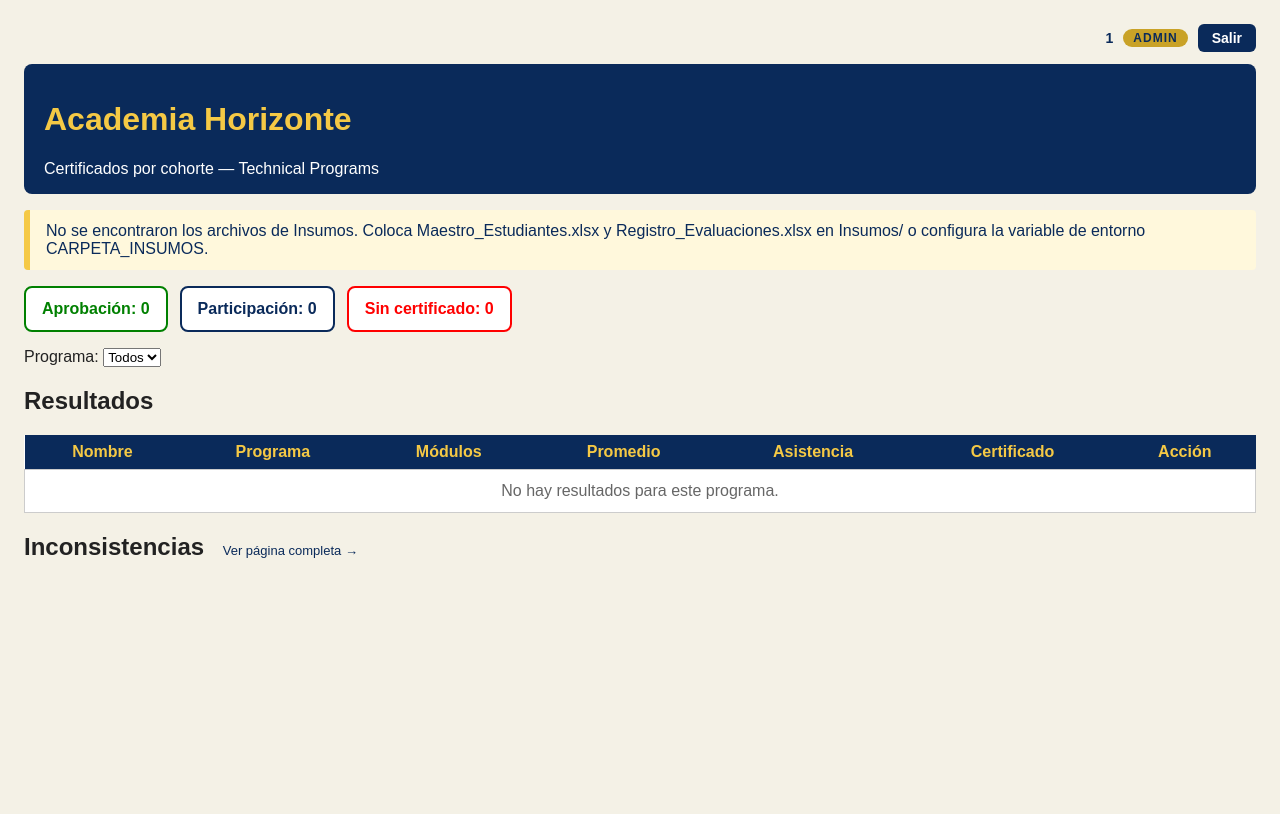
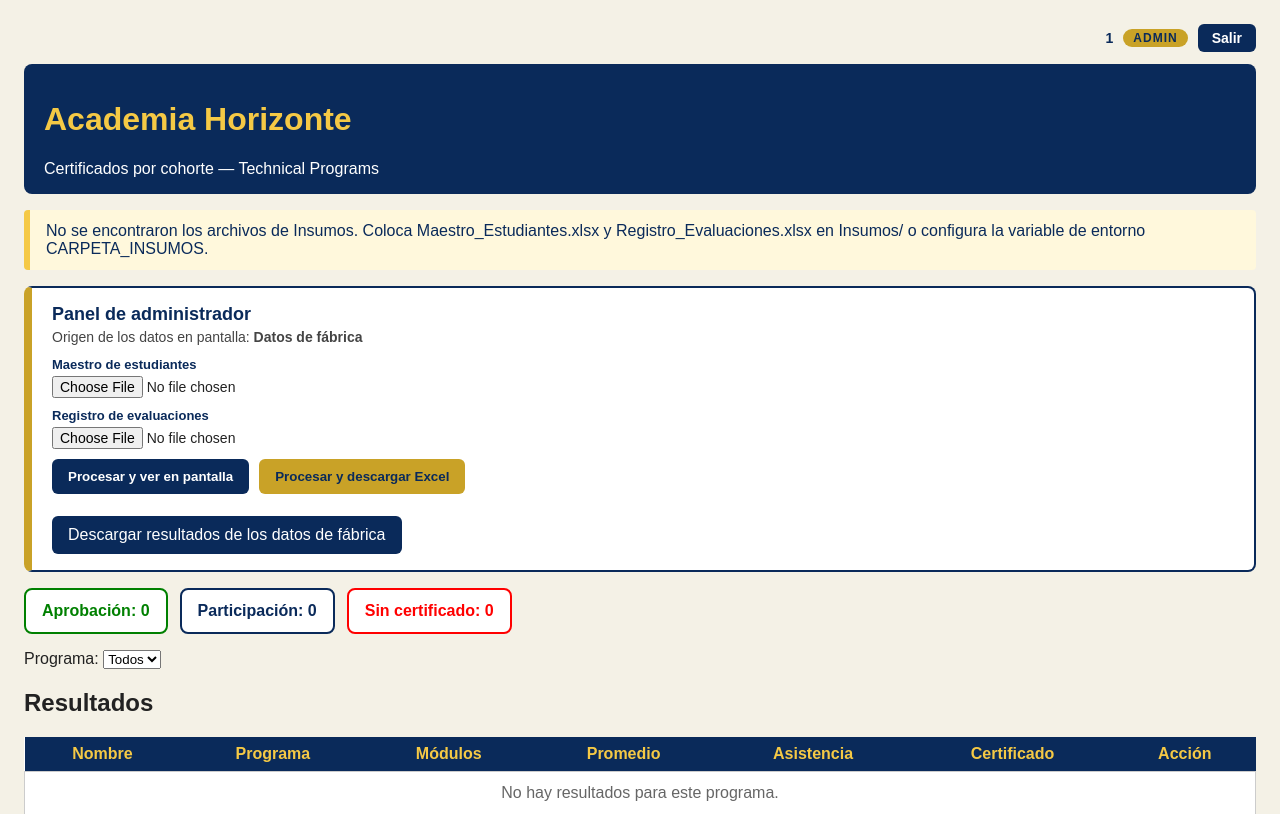
Before and after one commit to Sandrajr10/app_certificado, a Flask app: page / in a window 1280 px wide. Shown: the top 814 px of the page. Before the commit the page ends 558 px from the top, so only its background shows below. Run offline with Flask 3, Linux system fonts and the light colour scheme; the visitor is signed in with stand-in values (Sample User, id 1).

Commit message:
Agrega panel admin para subir Excel y descargar resultados

```diff
--- a/app.py
+++ b/app.py
@@ -2,14 +2,15 @@
 # Toda la lógica vive aquí. La página solo muestra, no calcula.
 
 import hmac  # comparación segura de textos (correo y contraseña)
+import io  # BytesIO: archivos que viven en la memoria, no en el disco
 import os  # para leer variables de entorno (configuración en la nube)
 from datetime import date  # para la fecha de emisión del certificado
 from functools import wraps  # para conservar el nombre de las funciones decoradas
 from pathlib import Path  # para armar rutas de archivos
 
 from dotenv import load_dotenv  # lee el archivo .env cuando existe en local
-from flask import Flask, redirect, render_template, request, session, url_for
-from openpyxl import load_workbook  # para leer los Excel .xlsx
+from flask import Flask, redirect, render_template, request, send_file, session, url_for
+from openpyxl import Workbook, load_workbook  # leer y escribir Excel .xlsx
 
 # Carga las variables del archivo .env (en Vercel no existe y no pasa nada)
 load_dotenv()
@@ -20,6 +21,12 @@ app = Flask(__name__, static_folder="public/static", static_url_path="/static")
 
 # Clave para firmar la cookie de sesión. En producción debe venir de SECRET_KEY.
 app.config["SECRET_KEY"] = os.environ.get("SECRET_KEY", "clave-solo-para-demostracion")
+
+# Límite del cuerpo de la petición: 4 MB (Vercel corta alrededor de 4.5 MB)
+app.config["MAX_CONTENT_LENGTH"] = 4 * 1024 * 1024
+
+# Tipo de archivo que se devuelve al descargar un Excel
+MIMETYPE_EXCEL = "application/vnd.openxmlformats-officedocument.spreadsheetml.sheet"
 
 # VARIABLES de tipo texto: credenciales leídas del entorno, NUNCA escritas aquí.
 # ADMIN_* entra con rol "admin"; USUARIO_* entra con rol "usuario".
@@ -140,38 +147,48 @@ def decidir_certificado(promedio, asistencia):
         return "Participación"
 
 
-# FUNCIÓN: lee los Excel y prepara todo lo que la página necesita
-def cargar_datos():
-    # VARIABLES de tipo ruta: ubicación de cada Excel según el entorno
-    carpeta = carpeta_insumos()
-    ruta_maestro = carpeta / ARCHIVO_MAESTRO
-    ruta_registro = carpeta / ARCHIVO_REGISTRO
+# FUNCIÓN: lee los Excel y prepara todo lo que la página necesita.
+# Si recibe archivos (BytesIO), los usa; si no, lee Insumos/ o demo/.
+def cargar_datos(archivo_maestro=None, archivo_registro=None):
+    # CONDICIONAL: los dos archivos subidos se leen directamente de la memoria
+    if archivo_maestro is not None and archivo_registro is not None:
+        # VARIABLE: sin clave de caché, porque cada archivo subido es distinto
+        clave = None
+        libro = load_workbook(archivo_maestro, read_only=True, data_only=True)
+        libro2 = load_workbook(archivo_registro, read_only=True, data_only=True)
+    else:
+        # Camino normal: ubicar la carpeta de datos de fábrica
+        carpeta = carpeta_insumos()
+        ruta_maestro = carpeta / ARCHIVO_MAESTRO
+        ruta_registro = carpeta / ARCHIVO_REGISTRO
 
-    # CONDICIONAL: si falta algún Excel se avisa en la página, no se rompe la app
-    if not ruta_maestro.exists() or not ruta_registro.exists():
-        aviso = (
-            "No se encontraron los archivos de Insumos. "
-            "Coloca Maestro_Estudiantes.xlsx y Registro_Evaluaciones.xlsx en Insumos/ "
-            "o configura la variable de entorno CARPETA_INSUMOS."
+        # CONDICIONAL: si falta algún Excel se avisa en la página, no se rompe la app
+        if not ruta_maestro.exists() or not ruta_registro.exists():
+            aviso = (
+                "No se encontraron los archivos de Insumos. "
+                "Coloca Maestro_Estudiantes.xlsx y Registro_Evaluaciones.xlsx en Insumos/ "
+                "o configura la variable de entorno CARPETA_INSUMOS."
+            )
+            return [], {"aprobacion": 0, "participacion": 0, "sin": 0}, [], [], aviso
+
+        # CONDICIONAL: si los archivos no cambiaron desde la última lectura, se reutiliza
+        clave = (
+            str(ruta_maestro),
+            ruta_maestro.stat().st_mtime_ns,
+            str(ruta_registro),
+            ruta_registro.stat().st_mtime_ns,
         )
-        return [], {"aprobacion": 0, "participacion": 0, "sin": 0}, [], [], aviso
+        if CACHE["clave"] == clave:
+            return CACHE["datos"]
 
-    # CONDICIONAL: si los archivos no cambiaron desde la última lectura, se reutiliza
-    clave = (
-        str(ruta_maestro),
-        ruta_maestro.stat().st_mtime_ns,
-        str(ruta_registro),
-        ruta_registro.stat().st_mtime_ns,
-    )
-    if CACHE["clave"] == clave:
-        return CACHE["datos"]
+        libro = load_workbook(ruta_maestro, read_only=True, data_only=True)
+        libro2 = load_workbook(ruta_registro, read_only=True, data_only=True)
 
     # --- 1. Leer el maestro: diccionario con clave (identificacion, programa) ---
     # VARIABLE de tipo diccionario: guarda los datos oficiales por estudiante+programa
     maestro = {}
     # VARIABLE de tipo conjunto: lista de programas sin repetidos (para el filtro)
     programas = set()
-    libro = load_workbook(ruta_maestro, read_only=True, data_only=True)
     hoja = libro.active
     # BUCLE: recorre las filas del Excel, saltando el encabezado (fila 1)
     for fila in list(hoja.rows)[1:]:
@@ -194,7 +211,6 @@ def cargar_datos():
     # --- 2. Leer el registro: agrupar notas y asistencias por (identificacion, programa) ---
     # VARIABLE de tipo diccionario: cada clave guarda sus listas de notas y asistencias
     grupos = {}
-    libro2 = load_workbook(ruta_registro, read_only=True, data_only=True)
     hoja2 = libro2.active
     # BUCLE: recorre cada evaluación del registro
     for fila in list(hoja2.rows)[1:]:
@@ -312,16 +328,13 @@ def cargar_datos():
         "sin": cont_sin,
     }
 
-    # Se guarda el resultado en la caché antes de devolverlo
-    CACHE["clave"] = clave
-    CACHE["datos"] = (
-        resultados,
-        contadores,
-        inconsistencias,
-        sorted(programas),
-        None,
-    )
-    return CACHE["datos"]
+    # VARIABLE: tupla con todo lo que necesita la página
+    datos = (resultados, contadores, inconsistencias, sorted(programas), None)
+    # CONDICIONAL: solo los datos de fábrica se guardan en la caché
+    if clave is not None:
+        CACHE["clave"] = clave
+        CACHE["datos"] = datos
+    return datos
 
 
 # Ruta de entrada: muestra el formulario y valida correo + contraseña
@@ -369,6 +382,60 @@ def salir():
     return redirect(url_for("login"))
 
 
+# FUNCIÓN: arma un Excel en memoria con la tabla de resultados
+def crear_excel(resultados):
+    # VARIABLE de tipo libro: un archivo Excel nuevo, todavía vacío
+    libro = Workbook()
+    hoja = libro.active
+    hoja.title = "Resultados"
+    # Encabezados de la tabla
+    hoja.append([
+        "Identificacion", "Nombre", "Programa", "Cohorte",
+        "Modulos", "Promedio", "Asistencia", "Certificado",
+    ])
+    # BUCLE: una fila por estudiante y programa
+    for r in resultados:
+        hoja.append([
+            r["identificacion"], r["nombre"], r["programa"], r["cohorte"],
+            r["modulos"], r["promedio"], r["asistencia"], r["tipo"],
+        ])
+    # BytesIO es como escribir el Excel en un pizarrón dentro de la memoria:
+    # se puede leer y borrar, pero no queda guardado en el disco de Vercel.
+    buffer = io.BytesIO()
+    libro.save(buffer)
+    # El puntero vuelve al inicio para que send_file lea el archivo completo
+    buffer.seek(0)
+    return buffer
+
+
+# FUNCIÓN: entrega index.html con todos sus datos ya calculados
+def render_tablero(resultados, contadores, inconsistencias, programas, filtro, aviso, origen, es_subido, error=None):
+    return render_template(
+        "index.html",
+        resultados=resultados,
+        contadores=contadores,
+        inconsistencias=inconsistencias,
+        programas=programas,
+        filtro=filtro,
+        aviso=aviso,
+        origen=origen,
+        es_subido=es_subido,
+        error=error,
+    )
+
+
+# FUNCIÓN: vuelve al tablero de fábrica mostrando un aviso rojo
+def tablero_con_error(mensaje):
+    resultados, contadores, inconsistencias, programas, aviso = cargar_datos()
+    # CONDICIONAL: las inconsistencias siguen siendo solo para el administrador
+    if session.get("rol") != "admin":
+        inconsistencias = []
+    return render_tablero(
+        resultados, contadores, inconsistencias, programas,
+        "Todos", aviso, "Datos de fábrica", False, error=mensaje,
+    )
+
+
 # Ruta principal: muestra la página con contadores, filtro, tabla e inconsistencias
 @app.route("/")
 @requiere_login
@@ -384,15 +451,101 @@ def index():
         # BUCLE con CONDICIONAL implícito: filtra la lista por programa
         resultados = [r for r in resultados if r["programa"] == filtro]
     # entrega todo ya calculado a la plantilla (el HTML no calcula nada)
-    return render_template(
-        "index.html",
-        resultados=resultados,
-        contadores=contadores,
-        inconsistencias=inconsistencias,
-        programas=programas,
-        filtro=filtro,
-        aviso=aviso,
+    return render_tablero(
+        resultados, contadores, inconsistencias, programas,
+        filtro, aviso, "Datos de fábrica", False,
     )
+
+
+# Ruta del panel: recibe los dos Excel y decide entre mostrar o descargar
+@app.route("/cargar", methods=["POST"])
+@requiere_login
+@solo_admin
+def cargar():
+    # VARIABLE de tipo texto: "ver" o "descargar", según el botón pulsado
+    accion = request.form.get("accion", "ver")
+    # VARIABLES: los dos archivos que llegan del formulario
+    archivo_maestro = request.files.get("maestro")
+    archivo_registro = request.files.get("registro")
+
+    # CONDICIONAL: deben venir los dos archivos con nombre
+    if (not archivo_maestro or not archivo_maestro.filename
+            or not archivo_registro or not archivo_registro.filename):
+        return tablero_con_error(
+            "Selecciona los dos archivos: Maestro de estudiantes y Registro de evaluaciones."
+        )
+
+    # VARIABLES de tipo texto: nombres de los archivos (solo para mostrarlos)
+    nombre_maestro = Path(archivo_maestro.filename).name
+    nombre_registro = Path(archivo_registro.filename).name
+
+    # CONDICIONAL: solo se aceptan archivos .xlsx
+    if not nombre_maestro.lower().endswith(".xlsx") or not nombre_registro.lower().endswith(".xlsx"):
+        return tablero_con_error("Los dos archivos deben ser Excel con extensión .xlsx.")
+
+    # VARIABLES de tipo bytes: el contenido de cada archivo, leído en memoria
+    datos_maestro = archivo_maestro.read()
+    datos_registro = archivo_registro.read()
+
+    # CONDICIONAL: cada archivo debe pesar menos de 4 MB
+    limite = 4 * 1024 * 1024
+    if len(datos_maestro) > limite or len(datos_registro) > limite:
+        return tablero_con_error("Cada archivo debe pesar menos de 4 MB.")
+
+    # BytesIO es como poner cada archivo en un sobre que solo existe en la memoria
+    # (un borrador en el pizarrón): se usa y se borra, nunca se escribe en el disco.
+    try:
+        resultados, contadores, inconsistencias, programas, aviso = cargar_datos(
+            io.BytesIO(datos_maestro), io.BytesIO(datos_registro)
+        )
+    except Exception as error:
+        # Se registra el detalle en el servidor y se muestra un mensaje entendible
+        app.logger.warning("No se pudieron leer los Excel subidos: %s", error)
+        return tablero_con_error(
+            "No se pudieron leer los Excel. Verifica que sean archivos .xlsx válidos "
+            "y que tengan las columnas esperadas."
+        )
+
+    # CONDICIONAL: el botón de descarga devuelve un Excel armado en memoria
+    if accion == "descargar":
+        return send_file(
+            crear_excel(resultados),
+            as_attachment=True,
+            download_name="resultados_subidos.xlsx",
+            mimetype=MIMETYPE_EXCEL,
+        )
+
+    # Si el botón fue "ver", se muestra la tabla con los datos recién calculados
+    origen = "Archivos subidos: " + nombre_maestro + " y " + nombre_registro
+    return render_tablero(
+        resultados, contadores, inconsistencias, programas,
+        "Todos", aviso, origen, True,
+    )
+
+
+# Ruta de descarga: resultados de los datos de fábrica, armados en memoria
+@app.route("/descargar")
+@requiere_login
+@solo_admin
+def descargar():
+    resultados, contadores, inconsistencias, programas, aviso = cargar_datos()
+    return send_file(
+        crear_excel(resultados),
+        as_attachment=True,
+        download_name="resultados_fabrica.xlsx",
+        mimetype=MIMETYPE_EXCEL,
+    )
+
+
+# Manejador del error 413: la petición superó el límite de 4 MB
+@app.errorhandler(413)
+def demasiado_grande(error):
+    # CONDICIONAL: sin sesión, primero se pide entrar
+    if not session.get("correo"):
+        return redirect(url_for("login"))
+    return tablero_con_error(
+        "La carga supera los 4 MB permitidos. Intenta con archivos más livianos."
+    ), 413
 
 
 # Ruta exclusiva del administrador: lista completa de inconsistencias
--- a/public/static/style.css
+++ b/public/static/style.css
@@ -55,3 +55,21 @@ td.accion a:hover { color: #8a6d1f; }
 .login-aviso { background: #fff8dc; border-left: 4px solid #c9a227; color: #0a2a5a; padding: 10px 12px; border-radius: 4px; margin-bottom: 16px; font-size: 13px; line-height: 1.5; }
 .login-aviso ul { margin: 8px 0 0; padding-left: 18px; }
 .login-aviso code { background: #ffffff; padding: 1px 4px; border-radius: 3px; border: 1px solid #e0d6b0; }
+
+/* Panel de administrador para subir los Excel */
+.panel-admin { margin: 16px 0; padding: 16px 20px; background: #ffffff; border: 2px solid #0a2a5a; border-left: 8px solid #c9a227; border-radius: 8px; }
+.panel-admin h2 { margin: 0 0 4px; color: #0a2a5a; font-size: 18px; }
+.origen { margin: 0 0 12px; font-size: 14px; color: #444444; }
+.campo-archivo { margin-bottom: 10px; }
+.campo-archivo label { display: block; margin-bottom: 4px; color: #0a2a5a; font-size: 13px; font-weight: bold; }
+.campo-archivo input { font-size: 14px; }
+.botones-panel { display: flex; gap: 10px; flex-wrap: wrap; margin-top: 8px; }
+.botones-panel button { padding: 10px 16px; border: none; border-radius: 6px; background: #0a2a5a; color: #ffffff; font-weight: bold; cursor: pointer; }
+.botones-panel button.secundario { background: #c9a227; color: #0a2a5a; }
+.botones-panel button:hover { opacity: 0.9; }
+.descarga-fabrica { margin: 14px 0 0; }
+.no-disponible { color: #888888; font-size: 12px; }
+
+/* Aviso verde para datos subidos y aviso rojo para errores */
+.aviso-verde { margin: 16px 0; padding: 12px 16px; border-left: 6px solid green; background: #eaf7ea; color: #1d4d1d; border-radius: 4px; }
+.error { margin: 16px 0; padding: 12px 16px; border-left: 6px solid #b00020; background: #fdecea; color: #b00020; border-radius: 4px; }
--- a/templates/index.html
+++ b/templates/index.html
@@ -13,9 +13,50 @@
     <p>Certificados por cohorte — Technical Programs</p>
   </header>
 
+  <!-- Aviso rojo: archivo faltante, inválido o demasiado grande -->
+  {% if error %}
+  <div class="error">{{ error }}</div>
+  {% endif %}
+
+  <!-- Aviso verde: los datos subidos no se guardan en ningún lado -->
+  {% if es_subido %}
+  <div class="aviso-verde">
+    <strong>Estos resultados viven solo en esta pantalla.</strong>
+    Se calcularon con los archivos que acabas de subir. Al recargar la app se vuelve
+    a los datos de fábrica, porque todavía no hay un lugar donde guardarlos.
+  </div>
+  {% endif %}
+
   <!-- Aviso que envía app.py cuando faltan los Excel -->
   {% if aviso %}
   <div class="aviso">{{ aviso }}</div>
+  {% endif %}
+
+  <!-- Panel exclusivo del administrador -->
+  {% if rol_sesion == "admin" %}
+  <section class="panel-admin">
+    <h2>Panel de administrador</h2>
+    <p class="origen">Origen de los datos en pantalla: <strong>{{ origen }}</strong></p>
+
+    <form method="post" action="{{ url_for('cargar') }}" enctype="multipart/form-data">
+      <div class="campo-archivo">
+        <label for="maestro">Maestro de estudiantes</label>
+        <input type="file" id="maestro" name="maestro" accept=".xlsx" required>
+      </div>
+      <div class="campo-archivo">
+        <label for="registro">Registro de evaluaciones</label>
+        <input type="file" id="registro" name="registro" accept=".xlsx" required>
+      </div>
+      <div class="botones-panel">
+        <button type="submit" name="accion" value="ver">Procesar y ver en pantalla</button>
+        <button type="submit" name="accion" value="descargar" class="secundario">Procesar y descargar Excel</button>
+      </div>
+    </form>
+
+    <p class="descarga-fabrica">
+      <a class="boton-enlace" href="{{ url_for('descargar') }}">Descargar resultados de los datos de fábrica</a>
+    </p>
+  </section>
   {% endif %}
 
   <!-- Contadores que la Cocina (app.py) ya calculó -->
@@ -69,6 +110,8 @@
         <td class="accion">
           {% if r.tipo == "Sin certificado" %}
           —
+          {% elif es_subido %}
+          <span class="no-disponible">No disponible</span>
           {% else %}
           <a href="{{ url_for('certificado', identificacion=r.identificacion, programa=r.programa) }}">Ver certificado</a>
           {% endif %}
@@ -81,7 +124,9 @@
   <!-- Sección exclusiva del administrador (la ruta /inconsistencias también está protegida en app.py) -->
   {% if rol_sesion == "admin" %}
   <h2>Inconsistencias
+    {% if not es_subido %}
     <a class="enlace-detalle" href="{{ url_for('inconsistencias') }}">Ver página completa →</a>
+    {% endif %}
   </h2>
   <ul class="inconsistencias">
     {% for i in inconsistencias %}
```
Also changed, not shown: AGENTS.md (+12 -0 lines), README.md.
